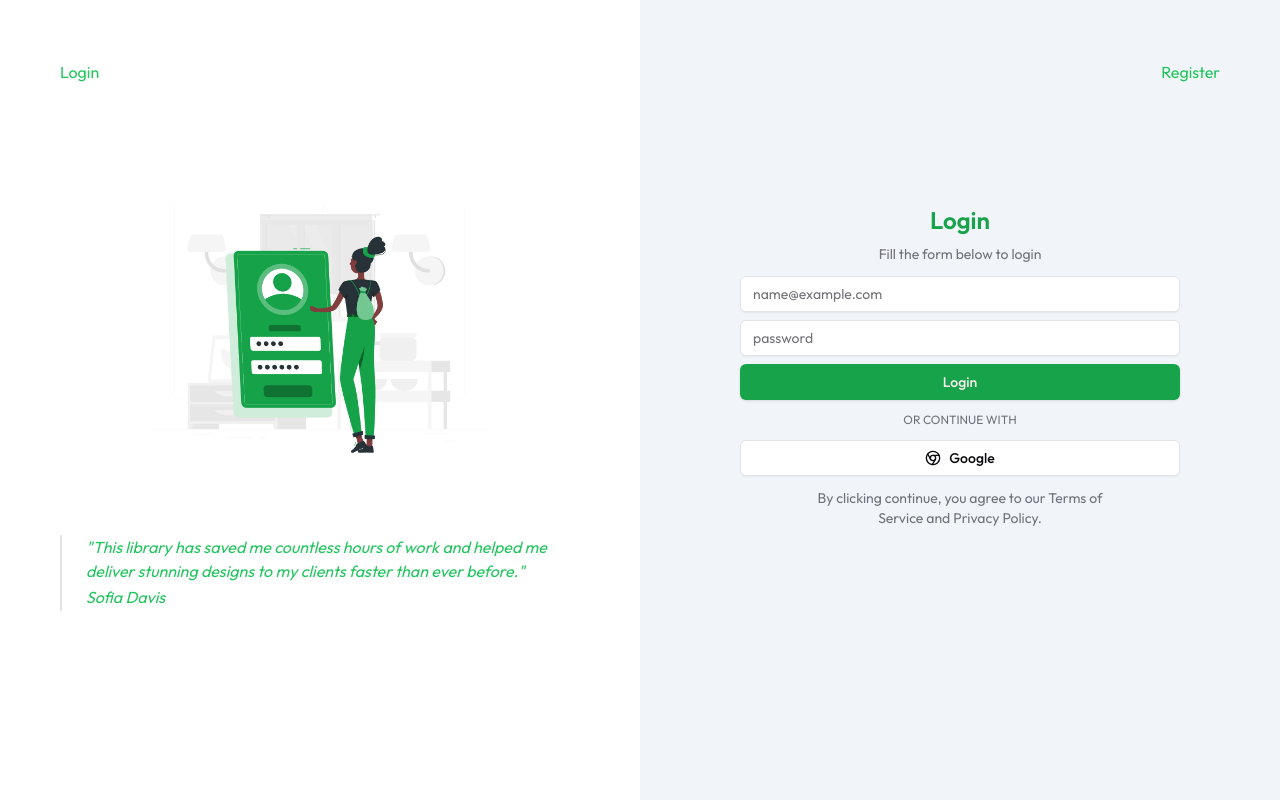
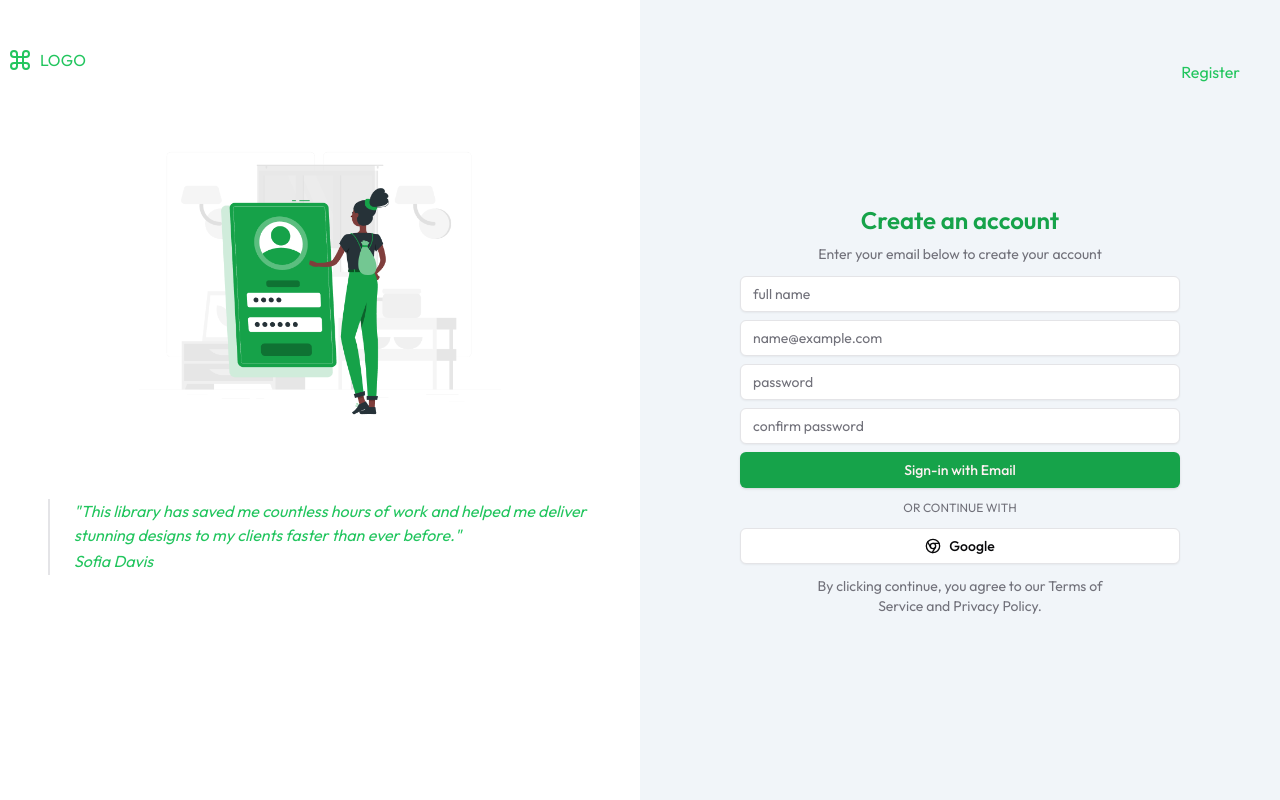
Before and after one commit to masadamsahid/nextjs-jobtracker-app, a Next.js app: page /register in a window 1280 px wide. Built offline with nearby package versions, Linux system fonts and the light colour scheme.

Commit message:
register-page

```diff
--- a/src/app/(auth)/register/page.tsx
+++ b/src/app/(auth)/register/page.tsx
@@ -2,7 +2,7 @@ import React from "react";
 import Link from "next/link";
 import { Button } from "@/components/ui/button";
 import { Input } from "@/components/ui/input";
-import { Chrome } from "lucide-react";
+import { Chrome, Command } from "lucide-react";
 
 type Props = {};
 
@@ -11,17 +11,19 @@ const RegisterPage = (props: Props) => {
     <div className="grid grid-cols-1 md:grid-cols-2 items-center justify-center min-h-screen bg-slate-100">
       <div
         id="register-illustration"
-        className="p-2 md:p-2 lg:p-5 bg-white min-h-screen w-full hidden md:block md:justify-self-end lg:justify-self-end"
+        className="md:p-2 md:h-full bg-white  w-full hidden md:block "
       >
-        <div className="p-10">
-                  <Link href="/register" className="text-green-500 ">
-          Login
-        </Link>
+        <div className="flex pt-10">
+          <Link href="/" className="text-green-500 flex items-center gap-2">
+            <Command />
+            <span>LOGO</span>{" "}
+            {/* Wrap LOGO in a span for better control, though not strictly necessary for this layout */}
+          </Link>
         </div>
 
         <div className="flex flex-col items-center p-10 my-auto">
           <img
-            className="w-[calc(100%-5rem)] md:w-2/3 lg:max-w-[620px]"
+            className="w-1/3 md:w-2/3"
             src="/Login-rafiki 1.png"
             alt="Register Image"
           />
@@ -36,37 +38,71 @@ const RegisterPage = (props: Props) => {
           </blockquote>
         </div>
       </div>
-      <div id="register-form" className="lg:p-5 sm:p-2 md:p-2 min-h-screen w-full">
-        <div className="p-10 text-right">
+      <div
+        id="register-form"
+        className="lg:p-5 sm:p-2 md:p-2 md:h-full w-full "
+      >
+        <div
+          className="pt-10 pr-5
+         text-right "
+        >
           <Link href="/register" className="text-green-500">
             Register
           </Link>
         </div>
 
         <div
-          id="login-form"
-          className="flex flex-col my-auto p-5 lg:p-20  md:p-2 justify-center items-center gap-3 w-full max-h-screen"
+          id="register-form"
+          className="flex flex-col md:mt-10 p-5 lg:p-20  md:p-2 justify-center items-center gap-3 w-full"
         >
           {/* Assuming you have a way to handle images in TSX, e.g., direct import or public folder */}
           <img
-            src="/Login-bro 1.png"
-            alt="login-img"
-            className="block md:hidden "
+            src="/Login-rafiki 1.png"
+            alt="Register-img"
+            className="block w-2/3 md:hidden "
           />
           <div className="flex flex-col gap-2 items-center">
-            <h1 className="text-2xl font-semibold text-primary">Login</h1>
+            <h1 className="text-2xl font-semibold text-primary">
+              Create an account
+            </h1>
             <p className="text-sm text-zinc-500 text-center">
-              Fill the form below to login
+              Enter your email below to create your account
             </p>
           </div>
           <form action="" className="flex flex-col gap-2 w-full">
             <div>
-              <Input type="email" id="email" placeholder="name@example.com" className="bg-white"/>
+              <Input
+                type="text"
+                id="full-name"
+                placeholder="full name"
+                className="bg-white"
+              />
             </div>
             <div>
-              <Input type="password" id="password" placeholder="password" className="bg-white"/>
+              <Input
+                type="email"
+                id="email"
+                placeholder="name@example.com"
+                className="bg-white"
+              />
             </div>
-            <Button type="submit">Login</Button>
+            <div>
+              <Input
+                type="password"
+                id="password"
+                placeholder="password"
+                className="bg-white"
+              />
+            </div>
+            <div>
+              <Input
+                type="password"
+                id="confirm-password"
+                placeholder="confirm password"
+                className="bg-white"
+              />
+            </div>
+            <Button type="submit">Sign-in with Email</Button>
           </form>
           <p className="text-xs text-zinc-500">OR CONTINUE WITH</p>
 
```
